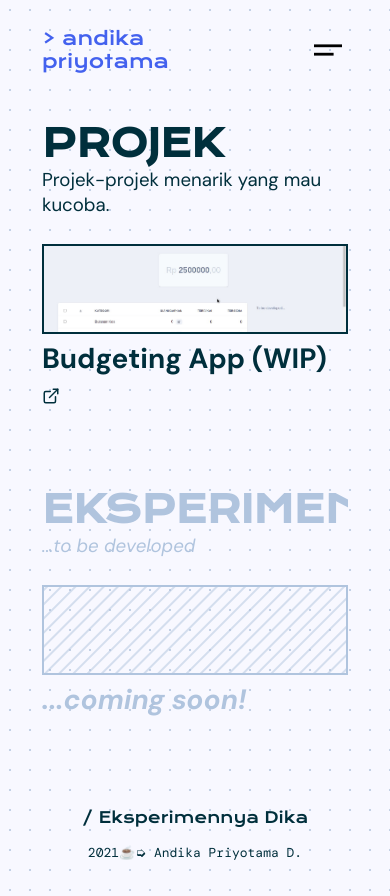
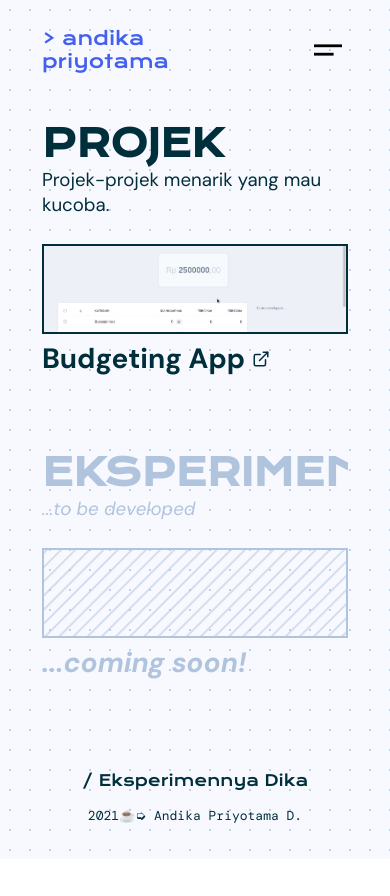
Before and after one commit to sakitkepala/sakitkepaladotdev-v0, a Next.js app: page /lab in a window 390 px wide. After the commit the page ends 859 px from the top, so only its background shows below. Built offline with nearby package versions, Linux system fonts and the light colour scheme.

Commit message:
Perbaiki penempatan grid & layout responsif layar yang lebih besar.

```diff
--- a/pages/lab.js
+++ b/pages/lab.js
@@ -75,7 +75,7 @@ export default function HalamanLab({ listInfo }) {
 
                 <h2 className={lab.judulArtikel}>
                   <NavLink href="https://www.github.com/sakitkepala/wkwkbudgetapp">
-                    Budgeting App &#40;WIP&#41; <FiExternalLink size="18" />
+                    Budgeting App <FiExternalLink size="18" />
                   </NavLink>
                 </h2>
               </article>
--- a/styles/Lab.module.scss
+++ b/styles/Lab.module.scss
@@ -4,19 +4,22 @@
 }
 
 .main {
-  @media (max-width: 600px) {
-    margin-top: 120px; // not working
-  }
+  margin-top: 120px;
 }
 
 .bagianLab {
+  margin-left: 90px;
+  margin-right: 90px;
+
+  @media (max-width: 800px) {
+    margin-left: 60px;
+    margin-right: 60px;
+  }
+
   @media (max-width: 600px) {
-    display: grid;
-    grid-template-columns: minmax(0, 1fr);
-    overflow-x: hidden;
-
     margin-left: 42px;
     margin-right: 42px;
+    overflow-x: hidden;
   }
 }
 
@@ -37,11 +40,26 @@
 
 .listArtikel {
   margin-top: 27px;
+
+  display: grid;
+  grid-template-columns: minmax(0, 1fr) minmax(0, 1fr);
+  column-gap: 60px;
+  row-gap: 27px;
+  overflow-x: hidden;
+
+  @media (max-width: 800px) {
+    column-gap: 30px;
+  }
+
+  @media (max-width: 600px) {
+    display: grid;
+    grid-template-columns: minmax(0, 1fr);
+    row-gap: 27px;
+    overflow-x: hidden;
+  }
 }
 
 .itemArtikel {
-  margin-top: 27px;
-
   .imageArtikel {
     height: 90px;
     border: solid #002f3c 2px;
```
